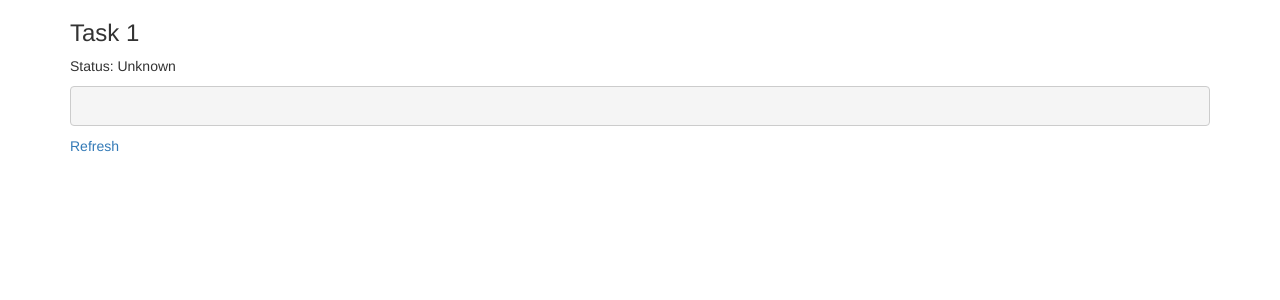
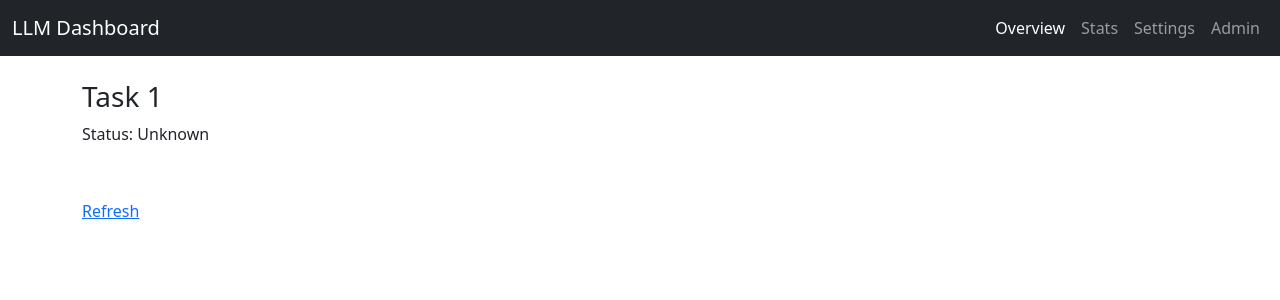
Before and after one commit to LennoxC/labeldetection-datagen-client, a Flask app: page /job/1 in a window 1280 px wide. Shown: the top 300 px of the page. Run offline with Flask 3, Linux system fonts and the light colour scheme; tables that the repository leaves empty hold one stand-in row (values such as "Sample post"); data that the repository does not hold is empty; some libraries are stand-ins or nearby versions.

Commit message:
made landing nicer

```diff
--- a/src/main.py
+++ b/src/main.py
@@ -6,6 +6,7 @@
 from flask_admin.contrib.sqla import ModelView
 from tasks import data_processing
 from sqlalchemy.orm import configure_mappers
+from models import TrainingImagesView, ImagePromptsView
 
 sql_user = os.environ["MYSQL_USER"]
 sql_pwd = os.environ["MYSQL_PWD"]
@@ -19,14 +20,13 @@
 
 models.db.init_app(app)
 
-#admin = Admin(app, name='LLM Dashboard', template_mode='bootstrap3')
 admin = Admin(app, name='LLM Dashboard')
 
 configure_mappers()
 admin.add_view(ModelView(models.Models, models.db.session))
 admin.add_view(ModelView(models.Applications, models.db.session))
-admin.add_view(ModelView(models.TrainingImages, models.db.session))
-admin.add_view(ModelView(models.ImagePrompts, models.db.session))
+admin.add_view(TrainingImagesView(models.TrainingImages, models.db.session))
+admin.add_view(ImagePromptsView(models.ImagePrompts, models.db.session))
 admin.add_view(ModelView(models.SystemPrompts, models.db.session))
 
 @app.route("/")
--- /dev/null
+++ b/src/templates/admin/index.html
@@ -0,0 +1,5 @@
+{% extends 'admin/master.html' %}
+
+{% block body %}
+<h1>Admin Portal</h1>
+{% endblock %}
--- a/src/templates/base.html
+++ b/src/templates/base.html
@@ -3,18 +3,49 @@
 <head>
   <meta charset="UTF-8">
   <title>{{ title or "LLM Dashboard" }}</title>
+  <meta name="viewport" content="width=device-width, initial-scale=1">
 
-  <link rel="stylesheet" href="https://maxcdn.bootstrapcdn.com/bootstrap/3.4.1/css/bootstrap.min.css">
+  <!-- Bootstrap 5 CSS -->
+  <link href="https://cdn.jsdelivr.net/npm/bootstrap@5.3.3/dist/css/bootstrap.min.css" rel="stylesheet">
   <link rel="stylesheet" href="{{ url_for('static', filename='css/custom.css') }}">
 </head>
 <body>
 
-  <div class="container">
+  <!-- Navbar -->
+  <nav class="navbar navbar-expand-lg navbar-dark bg-dark fixed-top">
+    <div class="container-fluid">
+      <a class="navbar-brand" href="#">LLM Dashboard</a>
+      <button class="navbar-toggler" type="button" data-bs-toggle="collapse" data-bs-target="#navbarNav"
+              aria-controls="navbarNav" aria-expanded="false" aria-label="Toggle navigation">
+        <span class="navbar-toggler-icon"></span>
+      </button>
+
+      <div class="collapse navbar-collapse" id="navbarNav">
+        <ul class="navbar-nav ms-auto">
+          <!-- Add more links as needed -->
+          <li class="nav-item">
+            <a class="nav-link active" href="#">Overview</a>
+          </li>
+          <li class="nav-item">
+            <a class="nav-link" href="#">Stats</a>
+          </li>
+          <li class="nav-item">
+            <a class="nav-link" href="#">Settings</a>
+          </li>
+          <li class="nav-item">
+            <a class="nav-link" href="/admin">Admin</a>
+          </li>
+        </ul>
+      </div>
+    </div>
+  </nav>
+
+  <!-- Main Container -->
+  <div class="container" style="margin-top: 80px;">
     {% block content %}{% endblock %}
   </div>
 
-  <!-- Optional JS -->
-  <script src="https://ajax.googleapis.com/ajax/libs/jquery/1.12.4/jquery.min.js"></script>
-  <script src="https://maxcdn.bootstrapcdn.com/bootstrap/3.4.1/js/bootstrap.min.js"></script>
+  <!-- Bootstrap 5 JS -->
+  <script src="https://cdn.jsdelivr.net/npm/bootstrap@5.3.3/dist/js/bootstrap.bundle.min.js"></script>
 </body>
 </html>
```
Also changed, not shown: src/models.py (+22 -2 lines), src/templates/index.html (+27 -5 lines), src/templates/jobs.html (added, +11 -0 lines).
